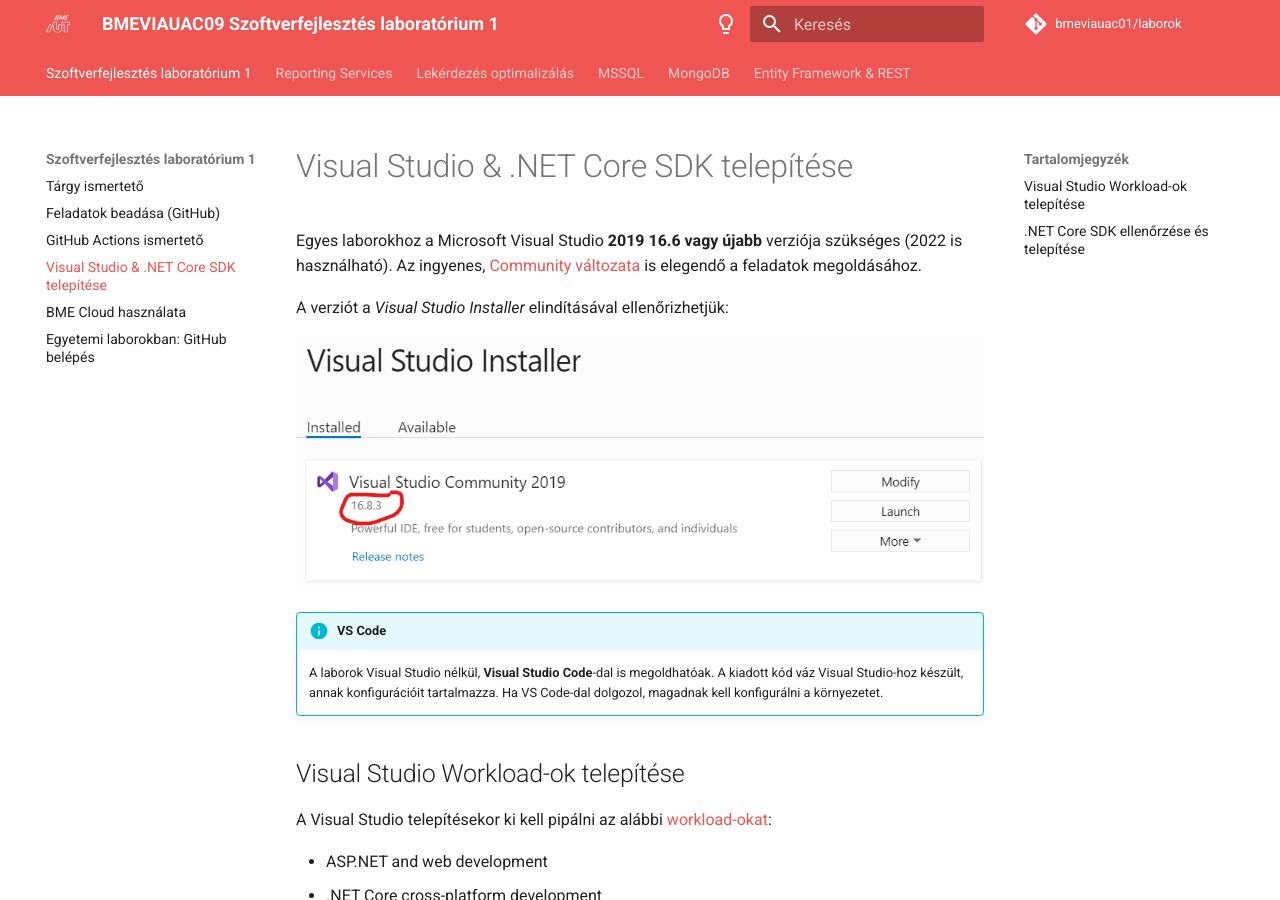
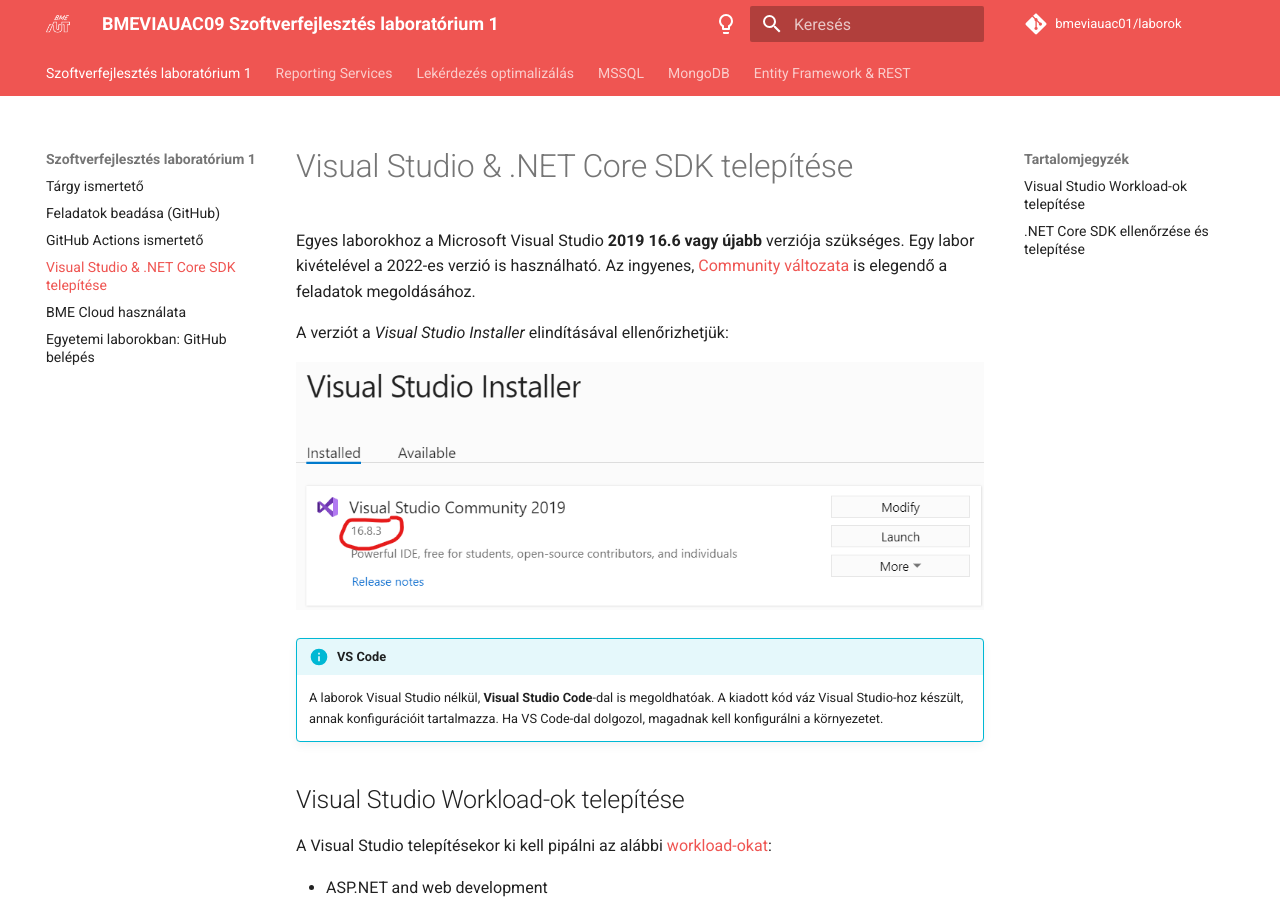
Before and after one commit to bmeviauac01/softwarelab1, an MkDocs documentation site: the page built from docs/VisualStudio.md, in a window 1280 px wide and 900 px high. Built offline with MkDocs 1.6.1 and Material for MkDocs 9.7.7, drawn with Linux system fonts in a browser that asks for light colours; comment, search, counter and statistics services are not loaded.

Commit message:
VS verzió pontosítás

```diff
--- a/docs/VisualStudio.md
+++ b/docs/VisualStudio.md
@@ -1,6 +1,6 @@
 # Visual Studio & .NET Core SDK telepítése
 
-Egyes laborokhoz a Microsoft Visual Studio **2019 16.6 vagy újabb** verziója szükséges (2022 is használható). Az ingyenes, [Community változata](https://visualstudio.microsoft.com/vs/community/) is elegendő a feladatok megoldásához.
+Egyes laborokhoz a Microsoft Visual Studio **2019 16.6 vagy újabb** verziója szükséges. Egy labor kivételével a 2022-es verzió is használható. Az ingyenes, [Community változata](https://visualstudio.microsoft.com/vs/community/) is elegendő a feladatok megoldásához.
 
 A verziót a _Visual Studio Installer_ elindításával ellenőrizhetjük:
 
```
